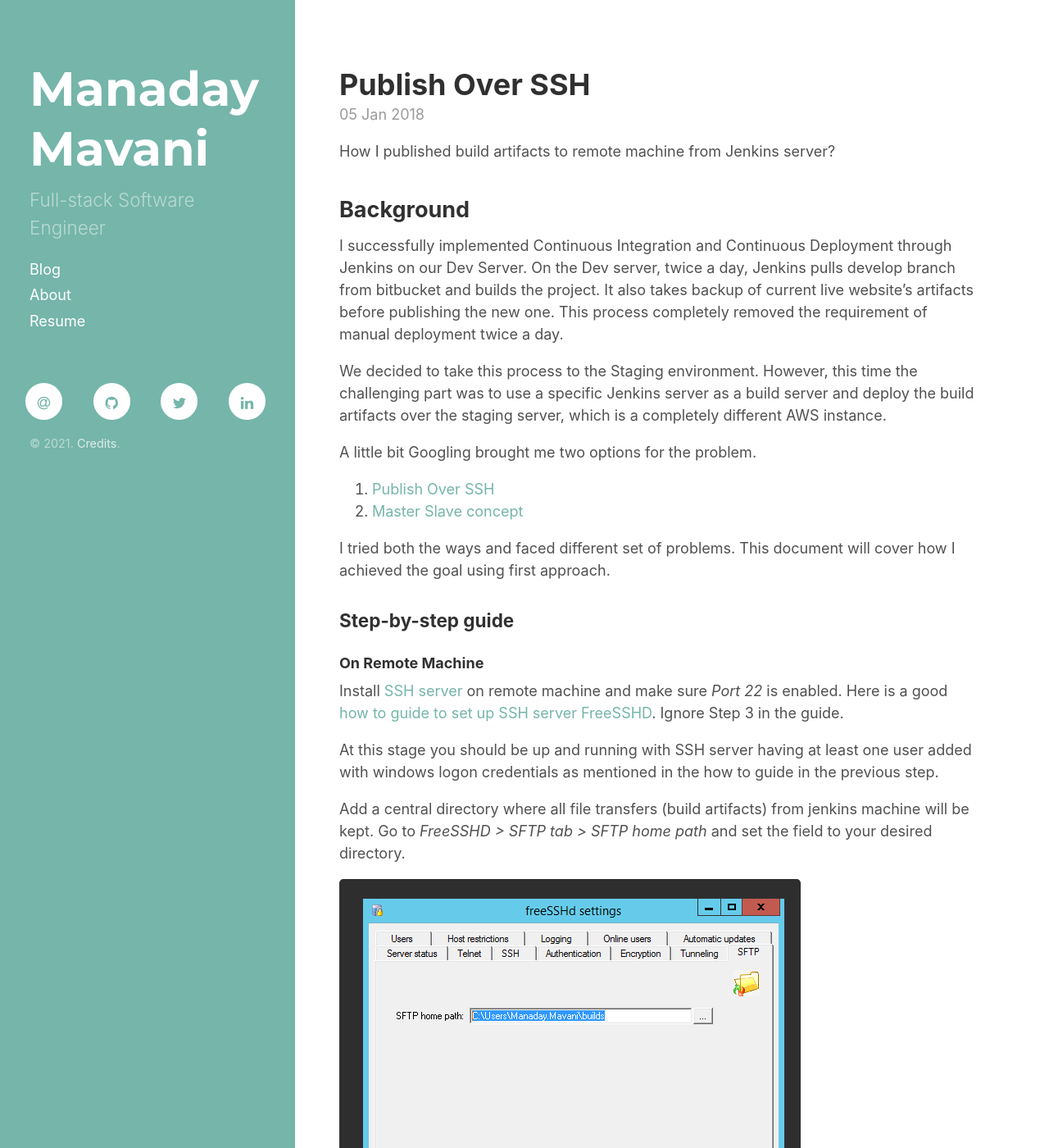
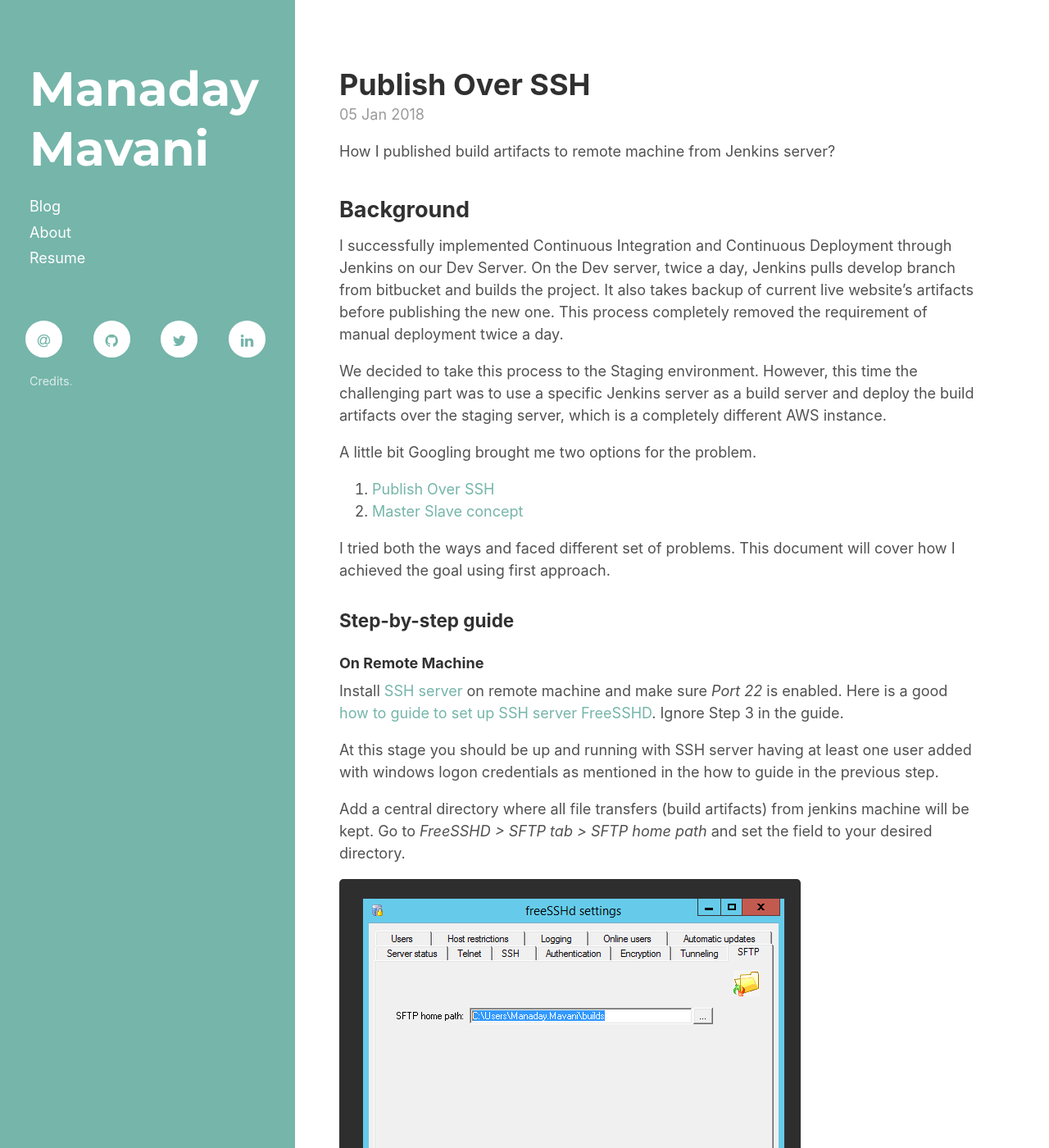
Before and after one commit to ManadayM/manadaym.github.io, a Jekyll site: the page built from _posts/2018-01-05-publish-over-ssh.md, in a window 1280 px wide and 1400 px high. Shown: the whole window at 82% size. Built offline with Jekyll 4.4.1, drawn with Linux system fonts in a browser that asks for light colours; nearby versions of some CDN libraries.

Commit message:
feat(pwa): add icons and refactor

```diff
--- a/_config.yml
+++ b/_config.yml
@@ -19,7 +19,7 @@ excerpt_separator: <!--more-->
 # Setup
 title:            Manaday Mavani
 #tagline:          'A Jekyll theme'
-description:      'Full-stack Software Engineer'
+description:      ''
 url:              https://manadaym.github.io/
 baseurl:          ""
 
--- a/_includes/head.html
+++ b/_includes/head.html
@@ -1,11 +1,11 @@
 <head>
-  <link href="https://gmpg.org/xfn/11" rel="profile">
-  <meta http-equiv="X-UA-Compatible" content="IE=edge">
+  <link rel="preload" href="manifest.json">
+  <link rel="preload" href="https://manadaym.github.io/public/icons/apple-icon-180.png">
+  <link rel="preload" href="https://cdn.jsdelivr.net/npm/font-awesome@4.7.0/css/font-awesome.min.css">
+  <link rel="preconnect" href="https://fonts.gstatic.com">
+  <link rel="profile" href="https://gmpg.org/xfn/11">
   <meta http-equiv="content-type" content="text/html; charset=utf-8">
-
-  <!-- Enable responsiveness on mobile devices-->
-  <meta name="viewport" content="width=device-width, initial-scale=1.0, maximum-scale=1">
-
+  <meta name="viewport" content="width=device-width, initial-scale=1.0">
   <title>
     {% if page.title == "Home" %}
     {{ site.title }}
@@ -13,7 +13,8 @@
     {{ page.title }} &middot; {{ site.title }}
     {% endif %}
   </title>
-  <link rel="manifest" href="manifest.json" />
+  <link rel="manifest" href="manifest.json">
+  <meta name="theme-color" content="#75b5aa">
   <script async src="https://www.googletagmanager.com/gtag/js?id=UA-107276838-1"></script>
   <script>
     window.dataLayer = window.dataLayer || [];
@@ -27,17 +28,16 @@
   <link rel="stylesheet" href="{{ site.url }}public/css/poole.css">
   <link rel="stylesheet" href="{{ site.url }}public/css/syntax.css">
   <link rel="stylesheet" href="{{ site.url }}public/css/hyde.css">
-  <link rel="stylesheet" href="https://fonts.googleapis.com/css?family=PT+Sans:400,400italic,700|Abril+Fatface">
 
   <!-- Custom CSS -->
-  <link rel="stylesheet" href="https://maxcdn.bootstrapcdn.com/font-awesome/4.4.0/css/font-awesome.min.css">
-  <link href='https://fonts.googleapis.com/css?family=Montserrat:400,700' rel='stylesheet' type='text/css'>
+  <link rel="stylesheet" href="https://cdn.jsdelivr.net/npm/font-awesome@4.7.0/css/font-awesome.min.css"
+    integrity="sha256-eZrrJcwDc/3uDhsdt61sL2oOBY362qM3lon1gyExkL0=" crossorigin="anonymous">
+  <link href="https://fonts.googleapis.com/css2?family=Montserrat:wght@700&display=swap" rel="stylesheet">
   <link rel="stylesheet" href="{{ site.url }}public/css/manaday.css">
 
   <!-- Icons -->
-  <link rel="apple-touch-icon-precomposed" sizes="144x144"
-    href="{{ site.url }}public/apple-touch-icon-144-precomposed.png">
-  <link rel="shortcut icon" href="{{ site.url }}public/favicon.ico">
+  <link rel="apple-touch-icon" sizes="180x180" href="{{ site.url }}public/icons/apple-icon-180.png">
+  <link rel="shortcut icon" href="{{ site.url }}public/icons/icon-96.png">
 
   <!-- RSS -->
   <link rel="alternate" type="application/rss+xml" title="RSS" href="/atom.xml">
--- a/_includes/sidebar.html
+++ b/_includes/sidebar.html
@@ -21,7 +21,8 @@
       {% for node in pages_list %}
       {% if node.title != null %}
       {% if node.layout == "page" %}
-            <a class="sidebar-nav-item{% if page.url == node.url %} active{% endif %}" href="{{ node.url }}">{{ node.title }}</a>
+      <a class="sidebar-nav-item{% if page.url == node.url %} active{% endif %}" href="{{ node.url }}">{{ node.title
+        }}</a>
       {% endif %}
       {% endif %}
       {% endfor %}
@@ -41,22 +42,25 @@
         </a>
       </li>
       <li>
-            <a href="{{ site.author.github }}" target="_blank" class="btn-social btn-outline" title="ManadayM on GitHub">
+        <a href="{{ site.author.github }}" rel="noopener" target="_blank" class="btn-social btn-outline"
+          title="ManadayM on GitHub">
           <i class="fa fa-fw fa-github"></i>
         </a>
       </li>
       <li>
-            <a href="{{ site.author.twitter }}" target="_blank" class="btn-social btn-outline" title="@ManadayM on Twitter">
+        <a href="{{ site.author.twitter }}" rel="noopener" target="_blank" class="btn-social btn-outline"
+          title="@ManadayM on Twitter">
           <i class="fa fa-fw fa-twitter"></i>
         </a>
       </li>
       <li>
-            <a href="{{ site.author.linkedin}}" target="_blank" class="btn-social btn-outline" title="Manaday Mavani on LinkedIn">
+        <a href="{{ site.author.linkedin}}" rel="noopener" target="_blank" class="btn-social btn-outline"
+          title="Manaday Mavani on LinkedIn">
           <i class="fa fa-fw fa-linkedin"></i>
         </a>
       </li>
     </ul>
-
-    <p id="credits">&copy; {{ site.time | date: '%Y' }}. <a href="/credits">Credits</a>.</p>
+    <!-- &copy; {{ site.time | date: '%Y' }}. -->
+    <p id="credits"><a href="/credits">Credits</a>.</p>
   </div>
 </div>
--- a/public/css/manaday.css
+++ b/public/css/manaday.css
@@ -13,7 +13,8 @@
 
 /* Font */
 html {
-  font-family: -apple-system, BlinkMacSystemFont, "Segoe UI", Roboto, Oxygen-Sans, Ubuntu, Cantarell, "Helvetica Neue", sans-serif;
+  font-family: -apple-system, BlinkMacSystemFont, "Segoe UI", Roboto, Oxygen-Sans, Ubuntu, Cantarell, "Helvetica Neue",
+    sans-serif;
 }
 
 /*h1, /*h2, h3, h4, h5, h6 {
@@ -22,18 +23,22 @@ html {
 
 .content h1 {
   font-size: 2rem;
-  padding-top:0.5rem;
+  padding-top: 0.5rem;
 }
 
-h2, h3, h4, h5, h6 {
+h2,
+h3,
+h4,
+h5,
+h6 {
   margin-top: 1.5em;
-  margin-bottom: .5em;
+  margin-bottom: 0.5em;
 }
-
 
 /* Override Hyde/Poole */
 @media (min-width: 48em) {
-  .content, .container {
+  .content,
+  .container {
     max-width: none;
   }
 }
@@ -43,14 +48,13 @@ h2, h3, h4, h5, h6 {
     width: 20rem;
     height: 100vh;
     overflow-y: auto;
-    padding-top:4rem;
+    padding-top: 4rem;
   }
 }
 
 .sidebar-about h1 {
   font-family: "Montserrat", sans-serif;
 }
-
 
 /* From Bootstrap */
 .list-inline {
@@ -79,7 +83,6 @@ h2, h3, h4, h5, h6 {
   line-height: 2.5em;
 }
 
-
 .btn-outline {
   margin-top: 3vh;
   border: solid 2px #fff;
@@ -90,7 +93,6 @@ h2, h3, h4, h5, h6 {
 a.btn-outline {
   color: inherit;
 }
-
 
 /* Custom */
 
@@ -119,7 +121,7 @@ a.btn-outline {
 
 /*a.btn-outline:active,*/
 a.btn-outline:hover {
-    opacity: .75;
+  opacity: 0.75;
   background: 0;
   color: #fff;
 }
@@ -132,7 +134,7 @@ a.btn-outline:active {
 
 .blog-nav {
   margin-top: -2em;
-    margin-bottom: .5em;
+  margin-bottom: 0.5em;
   /*font-size: .75em;*/
   text-align: center;
 }
@@ -143,7 +145,7 @@ a.btn-outline:active {
 
 .post-subtitle {
   color: #515151;
-    margin-top: -.5em;
+  margin-top: -0.5em;
   margin-bottom: 1em;
 }
 
@@ -164,7 +166,6 @@ a.btn-outline:active {
   left: 0;
 }
 
-
 /* Projects */
 
 /*.project {
@@ -183,7 +184,7 @@ a.btn-outline:active {
 }
 
 .talk {
-  margin-top: .5em;
+  margin-top: 0.5em;
   margin-bottom: 1.5em;
 }
 
@@ -215,16 +216,16 @@ a.btn-outline:active {
 /* IMAGES & CAPTIONS */
 img {
   /* alt-text styling */
-  font-size: .75rem;
+  font-size: 0.75rem;
   font-style: italic;
   font-family: Menlo, Monaco, "Courier New", monospace;
 }
 .caption {
-  font-size: .75rem;
+  font-size: 0.75rem;
   font-style: normal;
 }
 .credit {
-  font-size: .6rem;
+  font-size: 0.6rem;
   font-style: italic;
 }
 
@@ -233,7 +234,8 @@ code {
   color: inherit; /* code color matches text or link/title color */
   white-space: nowrap;
 }
-pre > code, .code > pre {
+pre > code,
+.code > pre {
   white-space: pre; /* only code in <pre> blocks is allowed to wrap */
 }
 pre {
@@ -244,12 +246,13 @@ pre {
 .lineno {
   word-break: keep-all;
   padding: 0;
-  color: rgb(180,180,180);
+  color: rgb(180, 180, 180);
 }
 code > table {
   margin-bottom: 0;
 }
-code table, code td {
+code table,
+code td {
   border: none;
 }
 figure {
@@ -270,7 +273,7 @@ figure {
 
 /* Yellow */
 .theme-base-0a #sidebar-buttons {
-  color: #DCAC69; /*#f4bf75;*/
+  color: #dcac69; /*#f4bf75;*/
 }
 
 /* Green */
```
Also changed, not shown: manifest.json, public/icons/apple-icon-180.png (added), public/icons/icon-96.png (added), public/icons/manifest-icon-192.png (added), public/icons/manifest-icon-512.png (added). Lines whose indentation alone changed are shown as unchanged.
